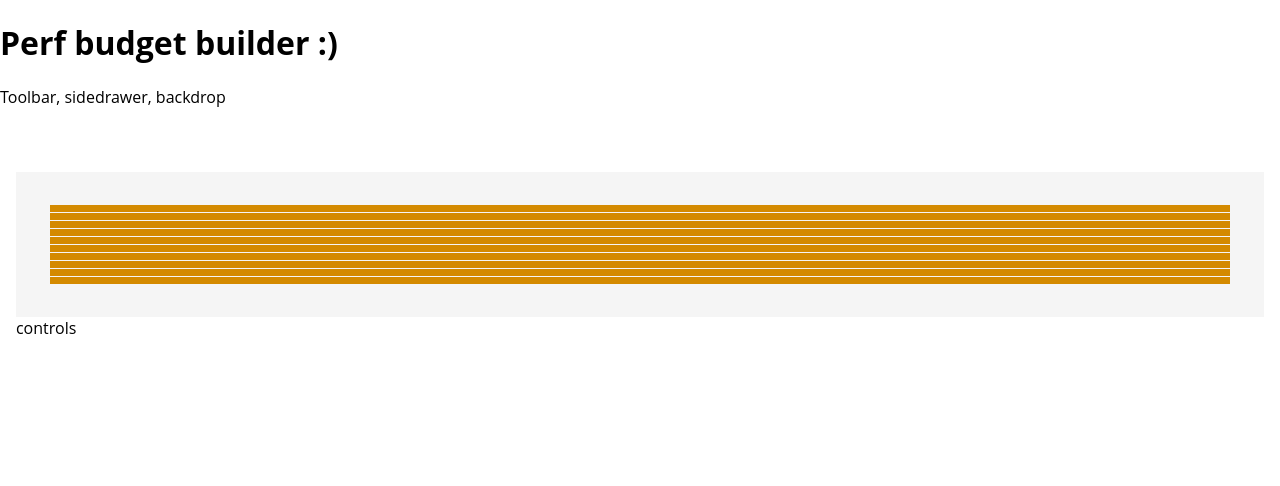
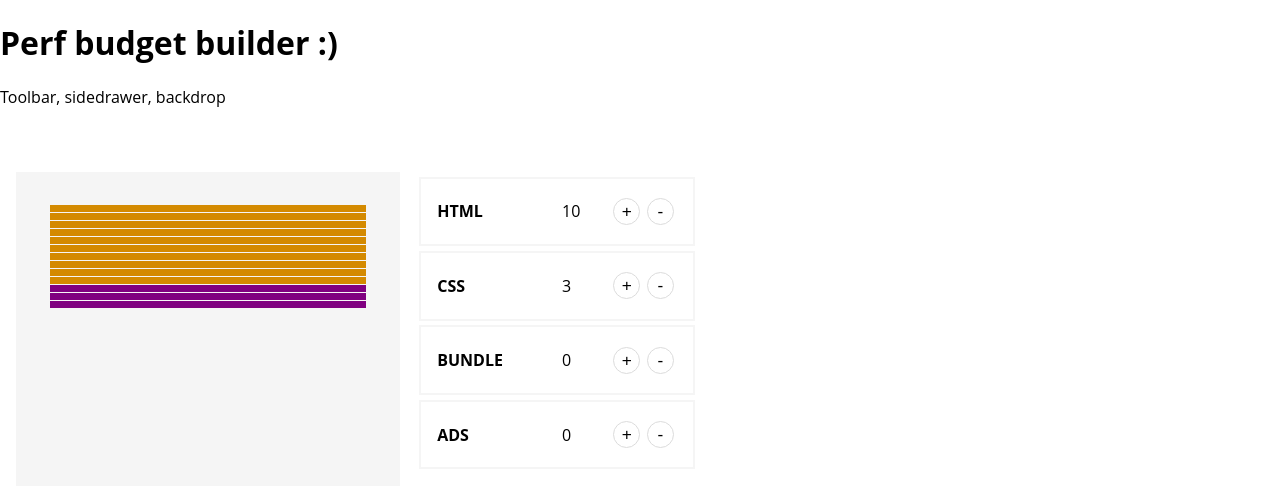
Before and after one commit to maudnals/demo-react-webperf-budget-builder, a React app: page / in a window 1280 px wide. Shown: the top 486 px of the page. Built offline with nearby package versions, Linux system fonts and the light colour scheme.

Commit message:
feat - added build controls

```diff
--- a/src/components/Budget/Budget.css
+++ b/src/components/Budget/Budget.css
@@ -3,6 +3,9 @@
   padding: 2rem;
   margin: 0 auto;
   font-size: 1.2rem;
+  overflow: scroll;
+  width: 20rem;
+  height: 30rem;
 }
 
 @media screen and (min-width: 600px) {
--- a/src/components/Budget/Budget.js
+++ b/src/components/Budget/Budget.js
@@ -10,15 +10,12 @@ const budget = (props) => {
         .map((_, index) => {
           return <BudgetResource type={k} name={k} key={k + index} />;
         });
-    });
+    })
+    .reduce((accumulator, currentvalue) => {
+      return [...accumulator, ...currentvalue];
+    }, []);
 
-  const resourcesCount = Object.keys(props.resources)
-    .reduce((accumulator, currentIndex) => {
-      return accumulator + props.resources[currentIndex];
-    }, 0);
-
-
-  const callToAction = resourcesCount ?
+  const callToAction = resources.length > 0 ?
     null
     :
     "Add resources";
--- a/src/components/Budget/BudgetResource/BudgetResource.css
+++ b/src/components/Budget/BudgetResource/BudgetResource.css
@@ -11,7 +11,7 @@
   background: purple;
 }
 
-.Ad {
+.Ads {
   background: red;
 }
 
--- a/src/components/Budget/BudgetResource/BudgetResource.js
+++ b/src/components/Budget/BudgetResource/BudgetResource.js
@@ -5,7 +5,6 @@ import PropTypes from 'prop-types';
 class BudgetResource extends Component {
 
   render() {
-    let resource = null;
     let colorClass = classes.Default;
     switch (this.props.type) {
       case ("html"):
@@ -17,8 +16,8 @@ class BudgetResource extends Component {
       case "css":
         colorClass = classes.Css;
         break;
-      case "ad":
-        colorClass = classes.Ad;
+      case "ads":
+        colorClass = classes.Ads;
         break;
       case "img":
         colorClass = classes.Img;
--- /dev/null
+++ b/src/components/Budget/BuildControls/BuildControl/BuildControl.css
@@ -0,0 +1,40 @@
+.BuildControl {
+  padding: 1rem;
+  margin: 0.3rem 1.2rem;
+  width: 15rem;
+  border: solid 2px whitesmoke;
+  display: flex;
+  justify-content: space-between;
+  align-items: center;
+}
+
+.Label {
+  text-transform: uppercase;
+  font-weight: bold;
+}
+
+.CountAndInput {
+  display: flex;
+  align-items: center;
+}
+
+.Count {
+  width: 3rem;
+}
+
+.Button {
+  --size: 1.7rem;
+  cursor: pointer;
+  background: white;
+  border-radius: 100rem;
+  border: solid 1px gainsboro;
+  margin: 0.2rem;
+  width: var(--size);
+  height: var(--size);
+  font-size: 108%;
+  transition: background 0.2s ease-out;
+}
+
+.Button:hover {
+  background: whitesmoke;
+}
--- /dev/null
+++ b/src/components/Budget/BuildControls/BuildControl/BuildControl.js
@@ -0,0 +1,17 @@
+import React from 'react';
+import classes from './BuildControl.css';
+
+const buildControl = (props) => {
+  return (
+    <div className={classes.BuildControl}>
+      <div className={classes.Label}>{props.label}</div>
+      <div className={classes.CountAndInput}>
+        <div className={classes.Count}>{props.resourceCount}</div>
+        <button className={classes.Button} onClick={props.clickPlusHandler}>+</button>
+        <button className={classes.Button} onClick={props.clickMinusHandler}>-</button>
+      </div>
+    </div>
+  );
+}
+
+export default buildControl;
--- /dev/null
+++ b/src/components/Budget/BuildControls/BuildControls.js
@@ -0,0 +1,20 @@
+import React from 'react';
+import BuildControl from './BuildControl/BuildControl';
+
+
+
+const buildControls = (props) => {
+  return Object.keys(props.resources).map(k => {
+    return (
+      <BuildControl
+        key={k}
+        resourceCount={props.resources[k]}
+        label={k}
+        clickPlusHandler={props.clickPlusHandler.bind(this, k)}
+        clickMinusHandler={props.clickMinusHandler.bind(this, k)}
+        />
+    );
+  });
+}
+
+export default buildControls;
--- a/src/containers/BudgetBuilder/BudgetBuilder.css
+++ b/src/containers/BudgetBuilder/BudgetBuilder.css
@@ -0,0 +1,3 @@
+.BudgetBuilder {
+  display: flex;
+}
--- a/src/containers/BudgetBuilder/BudgetBuilder.js
+++ b/src/containers/BudgetBuilder/BudgetBuilder.js
@@ -1,5 +1,7 @@
-import React, { Component, Fragment } from 'react';
+import React, { Component } from 'react';
 import Budget from '../../components/Budget/Budget';
+import BuildControls from '../../components/Budget/BuildControls/BuildControls';
+import classes from './BudgetBuilder.css';
 
 class BudgetBuilder extends Component {
 
@@ -7,20 +9,46 @@ class BudgetBuilder extends Component {
     price: 0,
     resources: {
       html: 10,
-      css: 0,
+      css: 3,
       bundle: 0,
       ads: 0,
     }
   }
 
+  clickPlusHandler = (resource, event) => {
+    this.updateResourceCount(resource, +1);
+  }
+
+  clickMinusHandler = (resource, event) => {
+    this.updateResourceCount(resource, -1);
+  }
+
+  updateResourceCount = (resource, offset) => {
+    this.setState((prevState) => {
+      return {
+        ...prevState,
+        resources: {
+          ...prevState.resources,
+          [resource.toString()]: prevState.resources[resource] + offset < 0 ? 0 : prevState.resources[resource] + offset
+        }
+      }
+    });
+  }
+
   render() {
     return (
-      <Fragment>
-        <Budget resources={this.state.resources} />
+      <div className={classes.BudgetBuilder}>
         <div>
-          controls
-          </div>
-      </Fragment>
+          <Budget resources={this.state.resources} />
+        </div>
+        <div>
+          <BuildControls
+            resources={this.state.resources}
+            clickPlusHandler={this.clickPlusHandler}
+            clickMinusHandler={this.clickMinusHandler}
+          />
+        </div>
+      </div>
     )
   }
 }
```
